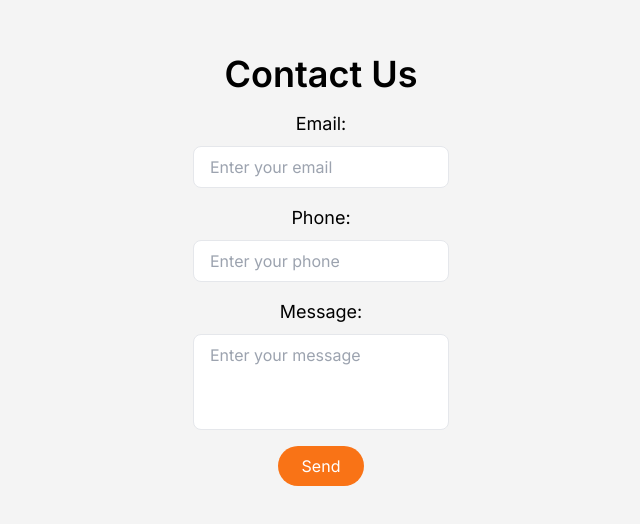
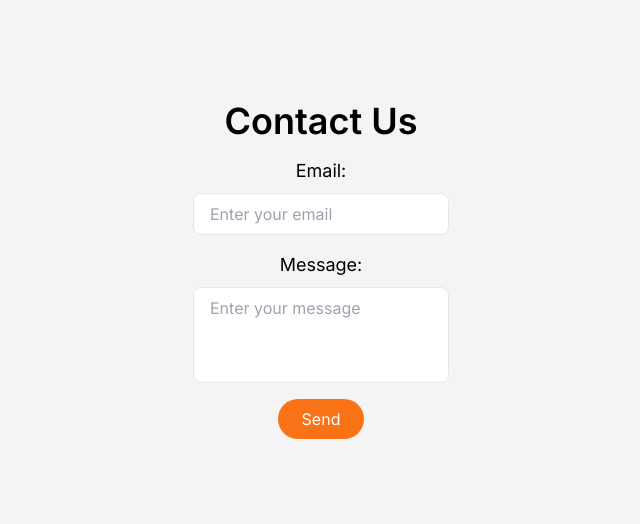
Before and after one commit to Chepenik/finney21, a Next.js app: page /contact in a window 1280 px wide. Shown: the part 130-654 px from the top of the page, without its empty margins (319-959 px from the left). Built offline with nearby package versions, Linux system fonts and the light colour scheme.

Commit message:
updated contact form with black hover effect on the boxes

```diff
--- a/src/app/contact/page.tsx
+++ b/src/app/contact/page.tsx
@@ -4,7 +4,6 @@ import React, { useState } from 'react';
 
 const ContactSection: React.FC = () => {
   const [email, setEmail] = useState('');
-  const [phone, setPhone] = useState('');
   const [message, setMessage] = useState('');
 
   const handleSubmit = (e: React.FormEvent) => {
@@ -19,7 +18,6 @@ const ContactSection: React.FC = () => {
       },
       body: JSON.stringify({
         email,
-        phone,
         message
       })
     })
@@ -29,7 +27,6 @@ const ContactSection: React.FC = () => {
 
     // Reset form fields
     setEmail('');
-    setPhone('');
     setMessage('');
   };
 
@@ -45,20 +42,8 @@ const ContactSection: React.FC = () => {
           name="email"
           value={email}
           onChange={(e) => setEmail(e.target.value)}
-          className="border rounded-lg text-black px-4 py-2 w-64 focus:outline-none focus:border-orange-500"
+          className="border rounded-lg text-black px-4 py-2 w-64 focus:outline-none focus:border-black"
           placeholder="Enter your email"
-          required
-        />
-
-        <label htmlFor="phone" className="text-lg text-black mb-2 mt-4">Phone:</label>
-        <input
-          type="tel"
-          id="phone"
-          name="phone"
-          value={phone}
-          onChange={(e) => setPhone(e.target.value)}
-          className="border rounded-lg text-black px-4 py-2 w-64 focus:outline-none focus:border-orange-500"
-          placeholder="Enter your phone"
           required
         />
 
@@ -68,10 +53,12 @@ const ContactSection: React.FC = () => {
           name="message"
           value={message}
           onChange={(e) => setMessage(e.target.value)}
-          className="border rounded-lg text-black px-4 py-2 w-64 h-24 resize-none focus:outline-none focus:border-orange-500"
+          className="border rounded-lg text-black px-4 py-2 w-64 h-24 resize-none focus:outline-none focus:border-black"
           placeholder="Enter your message"
           required
         ></textarea>
+        {/* add drop down boxes for an individual to describe themselves individual, family office, athlete, other, etc */}
+        {/* add drop down boxes for what you are interested learning about self custody, buying, other and type out*/}
 
         <button type="submit" className="mt-4 bg-orange-500 hover:bg-orange-600 text-white py-2 px-6 rounded-full focus:outline-none">
           Send
```
